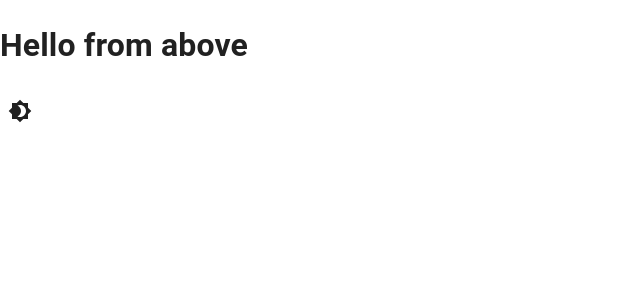
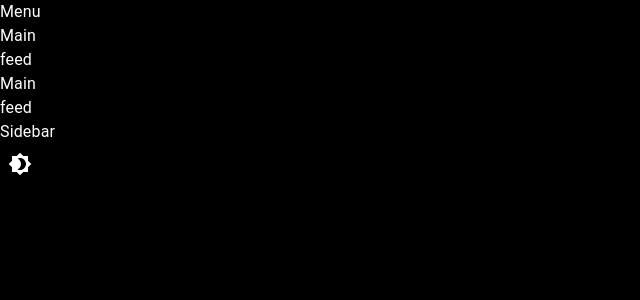
Before and after one commit to Ren0xx/twitter-clone, a Next.js app: page / in a window 1280 px wide. Shown: the top 300 px of the page, without its empty margins (0-640 px from the left). Built offline with nearby package versions, Linux system fonts and the light colour scheme.

Commit message:
Creating context for theme

```diff
--- a/app/globals.css
+++ b/app/globals.css
@@ -4,6 +4,9 @@ body {
   margin: 0;
   font-family: -apple-system, BlinkMacSystemFont, Segoe UI, Roboto, Oxygen,
     Ubuntu, Cantarell, Fira Sans, Droid Sans, Helvetica Neue, sans-serif;
+  display: grid;
+  grid-template-columns: 1fr 3fr 1fr;
+  height: 200vh;
 }
 
 a {
--- a/app/layout.tsx
+++ b/app/layout.tsx
@@ -1,16 +1,27 @@
 "use client";
-import { useState, useEffect } from "react";
+import "./globals.css";
+import { useState, useEffect, createContext } from "react";
 import { darkTheme, lightTheme } from "./theme/themes";
-import { ThemeProvider, CssBaseline } from "@mui/material";
+import { Container, CssBaseline, ThemeProvider } from "@mui/material";
+import { Theme } from "@mui/material/styles";
 import ThemeSwitchButton from "../components/ThemeSwitchButton";
+declare module "@mui/material/styles" {
+    interface DefaultTheme extends Theme {}
+}
+type themeProps = {
+    activeTheme: Theme | string;
+    toggleTheme: () => void;
+};
+export const ThemeContext = createContext<themeProps>({activeTheme: 'dark', toggleTheme: () => {}});
+
 export default function RootLayout({
     children,
 }: {
     children: React.ReactNode;
 }) {
-    const [activeTheme, setActiveTheme] = useState(lightTheme);
+    const [activeTheme, setActiveTheme] = useState(darkTheme);
     const [selectedTheme, setSelectedTheme] = useState<"light" | "dark">(
-        "light"
+        "dark"
     );
     const getActiveTheme = (themeMode: "light" | "dark") => {
         return themeMode === "light" ? lightTheme : darkTheme;
@@ -27,10 +38,10 @@ export default function RootLayout({
     return (
         <html lang='en'>
             <head>
-                <title>Create Next App</title>
+                <title>Twitter Clone</title>
                 <meta
                     name='description'
-                    content='Generated by create next app'
+                    content='Twitter Clone created with Next 13'
                 />
                 <link rel='icon' href='/favicon.ico' />
             </head>
@@ -38,11 +49,20 @@ export default function RootLayout({
             <body>
                 <ThemeProvider theme={activeTheme}>
                     <CssBaseline />
-                    {children}
-                    <ThemeSwitchButton
-                        activeTheme={activeTheme}
-                        toggleTheme={toggleTheme}
-                    />
+                    <div className='myclass'>
+                        {/* <Navbar
+                            activeTheme={activeTheme}
+                            toggleTheme={toggleTheme}
+                        /> */}
+                        <ThemeContext.Provider
+                            value={{
+                                activeTheme: activeTheme,
+                                toggleTheme: toggleTheme,
+                            }}>
+                            {children}
+                            <ThemeSwitchButton />
+                        </ThemeContext.Provider>
+                    </div>
                 </ThemeProvider>
             </body>
         </html>
--- a/app/page.tsx
+++ b/app/page.tsx
@@ -1,8 +1,11 @@
 
 export default function Home() {
     return (
-        <div>
-            <h1>Hello from above</h1>
-        </div>
+        <>
+            <div>Menu</div>
+            <main>Main feed</main>
+            <main>Main feed</main>
+            <aside>Sidebar</aside>
+        </>
     );
 }
--- a/components/ThemeSwitchButton.tsx
+++ b/components/ThemeSwitchButton.tsx
@@ -1,22 +1,23 @@
-import { IconButton, Box, ThemeProvider, CssBaseline } from "@mui/material";
+"use client";
+import { useContext } from "react";
+import { IconButton} from "@mui/material";
 import Brightness4Icon from "@mui/icons-material/Brightness4";
 import Brightness7Icon from "@mui/icons-material/Brightness7";
-import { Theme } from "@mui/material/styles";
+import { ThemeContext } from "../app/layout";
 
-declare module "@mui/material/styles" {
-    interface DefaultTheme extends Theme {}
-}
-
-type themeProps = {
-    activeTheme: Theme | string;
-    toggleTheme: () => void;
-};
-
-export default function ThemeSwitchButton(props: themeProps) {
-    const { activeTheme, toggleTheme } = props;
+export default function ThemeSwitchButton() {
+    const theme = useContext(ThemeContext);
     return (
-        <IconButton onClick={toggleTheme} color='inherit'>
-            {activeTheme === "dark" ? <Brightness7Icon /> : <Brightness4Icon />}
-        </IconButton>
+        <ThemeContext.Consumer>
+            {({ activeTheme, toggleTheme }) => (
+                <IconButton onClick={toggleTheme} color='inherit'>
+                    {activeTheme === "dark" ? (
+                        <Brightness7Icon />
+                    ) : (
+                        <Brightness4Icon />
+                    )}
+                </IconButton>
+            )}
+        </ThemeContext.Consumer>
     );
 }
--- /dev/null
+++ b/components/styles/Navbar.module.css
@@ -0,0 +1,4 @@
+.navbar {
+    display: grid;
+    grid-template-columns: repeat(3, 1fr);
+}
```
Also changed, not shown: components/Navbar.tsx (added, +26 -0 lines).
